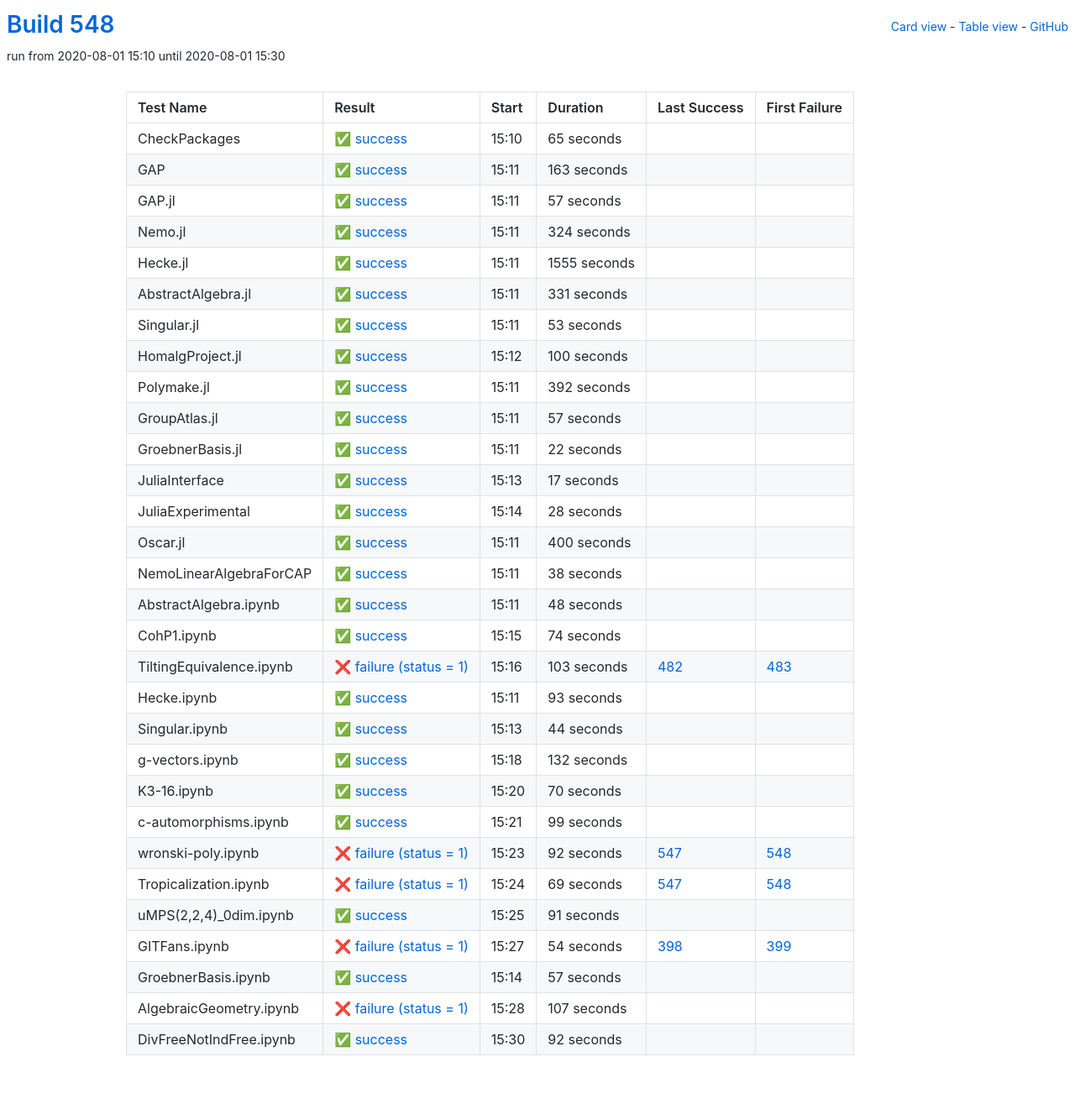
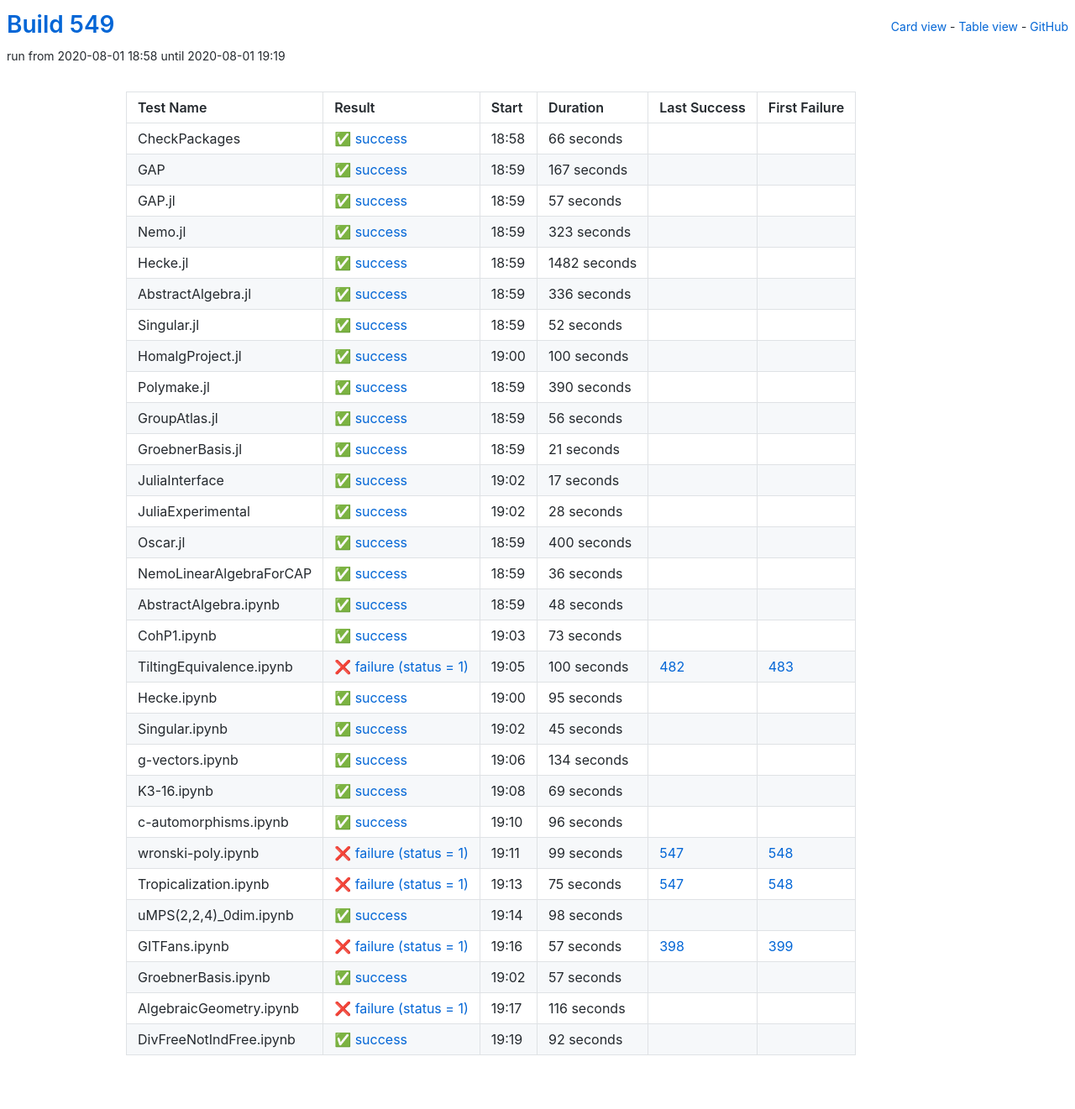
Before and after one commit to oscar-system/oscar-ci-status-stable, a Jekyll site: the page built from table.html, in a window 1280 px wide. Shown: the whole page at 84% size. Built offline with Jekyll 4.4.1, drawn with Linux system fonts in a browser that asks for light colours.

Commit message:
Build #549

```diff
--- a/_data/ci.yml
+++ b/_data/ci.yml
@@ -1,6 +1,6 @@
 ---
-build: 548
-build_url: https://oscarci.mathematik.uni-kl.de/job/oscar-stable/548/
+build: 549
+build_url: https://oscarci.mathematik.uni-kl.de/job/oscar-stable/549/
 job: oscar-stable
 organization: oscar-system
 repo: oscar-ci-status-stable
@@ -8,32 +8,32 @@ repourl: https://github.com/oscar-system/oscar-ci-status-stable
 tests:
 - name: CheckPackages
   id: checkpackages
-  log: https://oscarci.mathematik.uni-kl.de/job/oscar-stable/548/artifact/logs/build-548/CheckPackages.log
-  start: 2020-08-01 15:10
+  log: https://oscarci.mathematik.uni-kl.de/job/oscar-stable/549/artifact/logs/build-549/CheckPackages.log
+  start: 2020-08-01 18:58
   success: true
   exitcode: 0
   status: success
-  duration: 65
+  duration: 66
   last_success: false
   last_success_url:
   first_failure: false
   first_failure_url:
 - name: GAP
   id: gap
-  log: https://oscarci.mathematik.uni-kl.de/job/oscar-stable/548/artifact/logs/build-548/GAP.log
-  start: 2020-08-01 15:11
+  log: https://oscarci.mathematik.uni-kl.de/job/oscar-stable/549/artifact/logs/build-549/GAP.log
+  start: 2020-08-01 18:59
   success: true
   exitcode: 0
   status: success
-  duration: 163
+  duration: 167
   last_success: false
   last_success_url:
   first_failure: false
   first_failure_url:
 - name: GAP.jl
   id: gap-jl
-  log: https://oscarci.mathematik.uni-kl.de/job/oscar-stable/548/artifact/logs/build-548/GAP.jl.log
-  start: 2020-08-01 15:11
+  log: https://oscarci.mathematik.uni-kl.de/job/oscar-stable/549/artifact/logs/build-549/GAP.jl.log
+  start: 2020-08-01 18:59
   success: true
   exitcode: 0
   status: success
@@ -44,56 +44,56 @@ tests:
   first_failure_url:
 - name: Nemo.jl
   id: nemo-jl
-  log: https://oscarci.mathematik.uni-kl.de/job/oscar-stable/548/artifact/logs/build-548/Nemo.jl.log
-  start: 2020-08-01 15:11
+  log: https://oscarci.mathematik.uni-kl.de/job/oscar-stable/549/artifact/logs/build-549/Nemo.jl.log
+  start: 2020-08-01 18:59
   success: true
   exitcode: 0
   status: success
-  duration: 324
+  duration: 323
   last_success: false
   last_success_url:
   first_failure: false
   first_failure_url:
 - name: Hecke.jl
   id: hecke-jl
-  log: https://oscarci.mathematik.uni-kl.de/job/oscar-stable/548/artifact/logs/build-548/Hecke.jl.log
-  start: 2020-08-01 15:11
+  log: https://oscarci.mathematik.uni-kl.de/job/oscar-stable/549/artifact/logs/build-549/Hecke.jl.log
+  start: 2020-08-01 18:59
   success: true
   exitcode: 0
   status: success
-  duration: 1555
+  duration: 1482
   last_success: false
   last_success_url:
   first_failure: false
   first_failure_url:
 - name: AbstractAlgebra.jl
   id: abstractalgebra-jl
-  log: https://oscarci.mathematik.uni-kl.de/job/oscar-stable/548/artifact/logs/build-548/AbstractAlgebra.jl.log
-  start: 2020-08-01 15:11
+  log: https://oscarci.mathematik.uni-kl.de/job/oscar-stable/549/artifact/logs/build-549/AbstractAlgebra.jl.log
+  start: 2020-08-01 18:59
   success: true
   exitcode: 0
   status: success
-  duration: 331
+  duration: 336
   last_success: false
   last_success_url:
   first_failure: false
   first_failure_url:
 - name: Singular.jl
   id: singular-jl
-  log: https://oscarci.mathematik.uni-kl.de/job/oscar-stable/548/artifact/logs/build-548/Singular.jl.log
-  start: 2020-08-01 15:11
+  log: https://oscarci.mathematik.uni-kl.de/job/oscar-stable/549/artifact/logs/build-549/Singular.jl.log
+  start: 2020-08-01 18:59
   success: true
   exitcode: 0
   status: success
-  duration: 53
+  duration: 52
   last_success: false
   last_success_url:
   first_failure: false
   first_failure_url:
 - name: HomalgProject.jl
   id: homalgproject-jl
-  log: https://oscarci.mathematik.uni-kl.de/job/oscar-stable/548/artifact/logs/build-548/HomalgProject.jl.log
-  start: 2020-08-01 15:12
+  log: https://oscarci.mathematik.uni-kl.de/job/oscar-stable/549/artifact/logs/build-549/HomalgProject.jl.log
+  start: 2020-08-01 19:00
   success: true
   exitcode: 0
   status: success
@@ -104,44 +104,44 @@ tests:
   first_failure_url:
 - name: Polymake.jl
   id: polymake-jl
-  log: https://oscarci.mathematik.uni-kl.de/job/oscar-stable/548/artifact/logs/build-548/Polymake.jl.log
-  start: 2020-08-01 15:11
+  log: https://oscarci.mathematik.uni-kl.de/job/oscar-stable/549/artifact/logs/build-549/Polymake.jl.log
+  start: 2020-08-01 18:59
   success: true
   exitcode: 0
   status: success
-  duration: 392
+  duration: 390
   last_success: false
   last_success_url:
   first_failure: false
   first_failure_url:
 - name: GroupAtlas.jl
   id: groupatlas-jl
-  log: https://oscarci.mathematik.uni-kl.de/job/oscar-stable/548/artifact/logs/build-548/GroupAtlas.jl.log
-  start: 2020-08-01 15:11
+  log: https://oscarci.mathematik.uni-kl.de/job/oscar-stable/549/artifact/logs/build-549/GroupAtlas.jl.log
+  start: 2020-08-01 18:59
   success: true
   exitcode: 0
   status: success
-  duration: 57
+  duration: 56
   last_success: false
   last_success_url:
   first_failure: false
   first_failure_url:
 - name: GroebnerBasis.jl
   id: groebnerbasis-jl
-  log: https://oscarci.mathematik.uni-kl.de/job/oscar-stable/548/artifact/logs/build-548/GroebnerBasis.jl.log
-  start: 2020-08-01 15:11
+  log: https://oscarci.mathematik.uni-kl.de/job/oscar-stable/549/artifact/logs/build-549/GroebnerBasis.jl.log
+  start: 2020-08-01 18:59
   success: true
   exitcode: 0
   status: success
-  duration: 22
+  duration: 21
   last_success: false
   last_success_url:
   first_failure: false
   first_failure_url:
 - name: JuliaInterface
   id: juliainterface
-  log: https://oscarci.mathematik.uni-kl.de/job/oscar-stable/548/artifact/logs/build-548/JuliaInterface.log
-  start: 2020-08-01 15:13
+  log: https://oscarci.mathematik.uni-kl.de/job/oscar-stable/549/artifact/logs/build-549/JuliaInterface.log
+  start: 2020-08-01 19:02
   success: true
   exitcode: 0
   status: success
@@ -152,8 +152,8 @@ tests:
   first_failure_url:
 - name: JuliaExperimental
   id: juliaexperimental
-  log: https://oscarci.mathematik.uni-kl.de/job/oscar-stable/548/artifact/logs/build-548/JuliaExperimental.log
-  start: 2020-08-01 15:14
+  log: https://oscarci.mathematik.uni-kl.de/job/oscar-stable/549/artifact/logs/build-549/JuliaExperimental.log
+  start: 2020-08-01 19:02
   success: true
   exitcode: 0
   status: success
@@ -164,8 +164,8 @@ tests:
   first_failure_url:
 - name: Oscar.jl
   id: oscar-jl
-  log: https://oscarci.mathematik.uni-kl.de/job/oscar-stable/548/artifact/logs/build-548/Oscar.jl.log
-  start: 2020-08-01 15:11
+  log: https://oscarci.mathematik.uni-kl.de/job/oscar-stable/549/artifact/logs/build-549/Oscar.jl.log
+  start: 2020-08-01 18:59
   success: true
   exitcode: 0
   status: success
@@ -176,20 +176,20 @@ tests:
   first_failure_url:
 - name: NemoLinearAlgebraForCAP
   id: nemolinearalgebraforcap
-  log: https://oscarci.mathematik.uni-kl.de/job/oscar-stable/548/artifact/logs/build-548/NemoLinearAlgebraForCAP.log
-  start: 2020-08-01 15:11
+  log: https://oscarci.mathematik.uni-kl.de/job/oscar-stable/549/artifact/logs/build-549/NemoLinearAlgebraForCAP.log
+  start: 2020-08-01 18:59
   success: true
   exitcode: 0
   status: success
-  duration: 38
+  duration: 36
   last_success: false
   last_success_url:
   first_failure: false
   first_failure_url:
 - name: AbstractAlgebra.ipynb
   id: abstractalgebra-ipynb
-  log: https://oscarci.mathematik.uni-kl.de/job/oscar-stable/548/artifact/logs/build-548/AbstractAlgebra.ipynb.log
-  start: 2020-08-01 15:11
+  log: https://oscarci.mathematik.uni-kl.de/job/oscar-stable/549/artifact/logs/build-549/AbstractAlgebra.ipynb.log
+  start: 2020-08-01 18:59
   success: true
   exitcode: 0
   status: success
@@ -200,140 +200,140 @@ tests:
   first_failure_url:
 - name: CohP1.ipynb
   id: cohp1-ipynb
-  log: https://oscarci.mathematik.uni-kl.de/job/oscar-stable/548/artifact/logs/build-548/CohP1.ipynb.log
-  start: 2020-08-01 15:15
+  log: https://oscarci.mathematik.uni-kl.de/job/oscar-stable/549/artifact/logs/build-549/CohP1.ipynb.log
+  start: 2020-08-01 19:03
   success: true
   exitcode: 0
   status: success
-  duration: 74
+  duration: 73
   last_success: false
   last_success_url:
   first_failure: false
   first_failure_url:
 - name: TiltingEquivalence.ipynb
   id: tiltingequivalence-ipynb
-  log: https://oscarci.mathematik.uni-kl.de/job/oscar-stable/548/artifact/logs/build-548/TiltingEquivalence.ipynb.log
-  start: 2020-08-01 15:16
+  log: https://oscarci.mathematik.uni-kl.de/job/oscar-stable/549/artifact/logs/build-549/TiltingEquivalence.ipynb.log
+  start: 2020-08-01 19:05
   success: false
   exitcode: 1
   status: failure
-  duration: 103
+  duration: 100
   last_success: 482
   last_success_url: https://oscarci.mathematik.uni-kl.de/job/oscar-stable/482/
   first_failure: 483
   first_failure_url: https://oscarci.mathematik.uni-kl.de/job/oscar-stable/483/
 - name: Hecke.ipynb
   id: hecke-ipynb
-  log: https://oscarci.mathematik.uni-kl.de/job/oscar-stable/548/artifact/logs/build-548/Hecke.ipynb.log
-  start: 2020-08-01 15:11
+  log: https://oscarci.mathematik.uni-kl.de/job/oscar-stable/549/artifact/logs/build-549/Hecke.ipynb.log
+  start: 2020-08-01 19:00
   success: true
   exitcode: 0
   status: success
-  duration: 93
+  duration: 95
   last_success: false
   last_success_url:
   first_failure: false
   first_failure_url:
 - name: Singular.ipynb
   id: singular-ipynb
-  log: https://oscarci.mathematik.uni-kl.de/job/oscar-stable/548/artifact/logs/build-548/Singular.ipynb.log
-  start: 2020-08-01 15:13
+  log: https://oscarci.mathematik.uni-kl.de/job/oscar-stable/549/artifact/logs/build-549/Singular.ipynb.log
+  start: 2020-08-01 19:02
   success: true
   exitcode: 0
   status: success
-  duration: 44
+  duration: 45
   last_success: false
   last_success_url:
   first_failure: false
   first_failure_url:
 - name: g-vectors.ipynb
   id: g-vectors-ipynb
-  log: https://oscarci.mathematik.uni-kl.de/job/oscar-stable/548/artifact/logs/build-548/g-vectors.ipynb.log
-  start: 2020-08-01 15:18
+  log: https://oscarci.mathematik.uni-kl.de/job/oscar-stable/549/artifact/logs/build-549/g-vectors.ipynb.log
+  start: 2020-08-01 19:06
   success: true
   exitcode: 0
   status: success
-  duration: 132
+  duration: 134
   last_success: false
   last_success_url:
   first_failure: false
   first_failure_url:
 - name: K3-16.ipynb
   id: k3-16-ipynb
-  log: https://oscarci.mathematik.uni-kl.de/job/oscar-stable/548/artifact/logs/build-548/K3-16.ipynb.log
-  start: 2020-08-01 15:20
+  log: https://oscarci.mathematik.uni-kl.de/job/oscar-stable/549/artifact/logs/build-549/K3-16.ipynb.log
+  start: 2020-08-01 19:08
   success: true
   exitcode: 0
   status: success
-  duration: 70
+  duration: 69
   last_success: false
   last_success_url:
   first_failure: false
   first_failure_url:
 - name: c-automorphisms.ipynb
   id: c-automorphisms-ipynb
-  log: https://oscarci.mathematik.uni-kl.de/job/oscar-stable/548/artifact/logs/build-548/c-automorphisms.ipynb.log
-  start: 2020-08-01 15:21
+  log: https://oscarci.mathematik.uni-kl.de/job/oscar-stable/549/artifact/logs/build-549/c-automorphisms.ipynb.log
+  start: 2020-08-01 19:10
   success: true
   exitcode: 0
   status: success
-  duration: 99
+  duration: 96
   last_success: false
   last_success_url:
   first_failure: false
   first_failure_url:
 - name: wronski-poly.ipynb
   id: wronski-poly-ipynb
-  log: https://oscarci.mathematik.uni-kl.de/job/oscar-stable/548/artifact/logs/build-548/wronski-poly.ipynb.log
-  start: 2020-08-01 15:23
+  log: https://oscarci.mathematik.uni-kl.de/job/oscar-stable/549/artifact/logs/build-549/wronski-poly.ipynb.log
+  start: 2020-08-01 19:11
   success: false
   exitcode: 1
   status: failure
-  duration: 92
+  duration: 99
   last_success: 547
   last_success_url: https://oscarci.mathematik.uni-kl.de/job/oscar-stable/547/
   first_failure: 548
   first_failure_url: https://oscarci.mathematik.uni-kl.de/job/oscar-stable/548/
 - name: Tropicalization.ipynb
   id: tropicalization-ipynb
-  log: https://oscarci.mathematik.uni-kl.de/job/oscar-stable/548/artifact/logs/build-548/Tropicalization.ipynb.log
-  start: 2020-08-01 15:24
+  log: https://oscarci.mathematik.uni-kl.de/job/oscar-stable/549/artifact/logs/build-549/Tropicalization.ipynb.log
+  start: 2020-08-01 19:13
   success: false
   exitcode: 1
   status: failure
-  duration: 69
+  duration: 75
   last_success: 547
   last_success_url: https://oscarci.mathematik.uni-kl.de/job/oscar-stable/547/
   first_failure: 548
   first_failure_url: https://oscarci.mathematik.uni-kl.de/job/oscar-stable/548/
 - name: uMPS(2,2,4)_0dim.ipynb
   id: umps-2-2-4-0dim-ipynb
-  log: https://oscarci.mathematik.uni-kl.de/job/oscar-stable/548/artifact/logs/build-548/uMPS-2-2-4-_0dim.ipynb.log
-  start: 2020-08-01 15:25
+  log: https://oscarci.mathematik.uni-kl.de/job/oscar-stable/549/artifact/logs/build-549/uMPS-2-2-4-_0dim.ipynb.log
+  start: 2020-08-01 19:14
   success: true
   exitcode: 0
   status: success
-  duration: 91
+  duration: 98
   last_success: false
   last_success_url:
   first_failure: false
   first_failure_url:
 - name: GITFans.ipynb
   id: gitfans-ipynb
-  log: https://oscarci.mathematik.uni-kl.de/job/oscar-stable/548/artifact/logs/build-548/GITFans.ipynb.log
-  start: 2020-08-01 15:27
+  log: https://oscarci.mathematik.uni-kl.de/job/oscar-stable/549/artifact/logs/build-549/GITFans.ipynb.log
+  start: 2020-08-01 19:16
   success: false
   exitcode: 1
   status: failure
-  duration: 54
+  duration: 57
   last_success: 398
   last_success_url: https://oscarci.mathematik.uni-kl.de/job/oscar-stable/398/
   first_failure: 399
   first_failure_url: https://oscarci.mathematik.uni-kl.de/job/oscar-stable/399/
 - name: GroebnerBasis.ipynb
   id: groebnerbasis-ipynb
-  log: https://oscarci.mathematik.uni-kl.de/job/oscar-stable/548/artifact/logs/build-548/GroebnerBasis.ipynb.log
-  start: 2020-08-01 15:14
+  log: https://oscarci.mathematik.uni-kl.de/job/oscar-stable/549/artifact/logs/build-549/GroebnerBasis.ipynb.log
+  start: 2020-08-01 19:02
   success: true
   exitcode: 0
   status: success
@@ -344,20 +344,20 @@ tests:
   first_failure_url:
 - name: AlgebraicGeometry.ipynb
   id: algebraicgeometry-ipynb
-  log: https://oscarci.mathematik.uni-kl.de/job/oscar-stable/548/artifact/logs/build-548/AlgebraicGeometry.ipynb.log
-  start: 2020-08-01 15:28
+  log: https://oscarci.mathematik.uni-kl.de/job/oscar-stable/549/artifact/logs/build-549/AlgebraicGeometry.ipynb.log
+  start: 2020-08-01 19:17
   success: false
   exitcode: 1
   status: failure
-  duration: 107
+  duration: 116
   last_success: false
   last_success_url:
   first_failure: false
   first_failure_url:
 - name: DivFreeNotIndFree.ipynb
   id: divfreenotindfree-ipynb
-  log: https://oscarci.mathematik.uni-kl.de/job/oscar-stable/548/artifact/logs/build-548/DivFreeNotIndFree.ipynb.log
-  start: 2020-08-01 15:30
+  log: https://oscarci.mathematik.uni-kl.de/job/oscar-stable/549/artifact/logs/build-549/DivFreeNotIndFree.ipynb.log
+  start: 2020-08-01 19:19
   success: true
   exitcode: 0
   status: success
```
Also changed, not shown: README.md.
